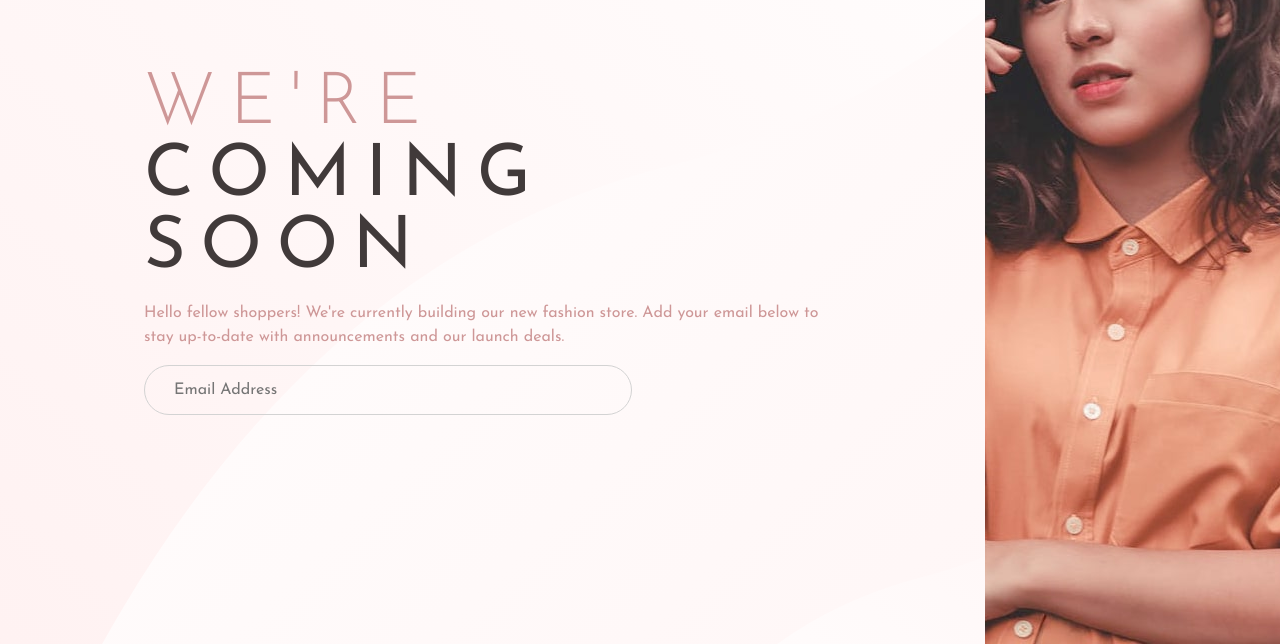
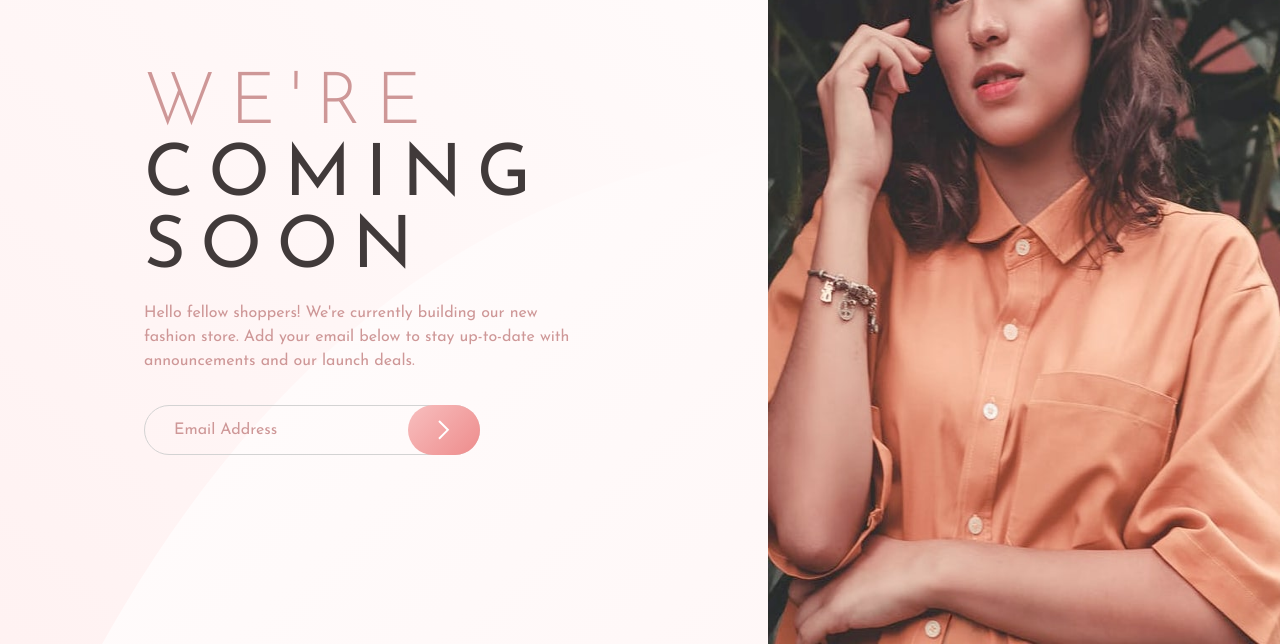
Before and after one commit to MahdiSohaily/Base-Apparel-coming-soon-page, a website: page index.html in a window 1280 px wide. Shown: the part 156-800 px from the top of the page. Drawn offline with Linux system fonts and the light colour scheme.

Commit message:
Add form button

```diff
--- a/index.html
+++ b/index.html
@@ -23,7 +23,7 @@
     </header>
     <div class="hero-image">
       <picture>
-        <source loading="lazy" media="(max-width: 40em)" srcset="./images/hero-mobile.jpg">
+        <source loading="lazy" media="(max-width: 60em)" srcset="./images/hero-mobile.jpg">
         <img loading="lazy" width="800" height="800" src="./images/hero-desktop.jpg" alt="hero image">
       </picture>
     </div>
@@ -34,8 +34,13 @@
         Add your email below to stay up-to-date with announcements and our launch deals.
       </p>
       <form action="#" method="post">
-        <label for="email" aria-labelledby="email"></label>
+        <div class="group">
+          <label for="email" aria-labelledby="email"></label>
         <input type="email" name="email" id="email" placeholder=" Email Address">
+        <button class="bg-gradient-secondary" type="submit">
+          <img src="./images/icon-arrow.svg" alt="">
+        </button>
+        </div>
       </form>
     </section>
   </main>
--- a/style.css
+++ b/style.css
@@ -97,10 +97,11 @@ main {
     "header"
     "hero"
     "section";
-    grid-template-rows: auto auto 1fr;
+    grid-template-rows: auto auto auto;
 }
 header {
   grid-area: header;
+  padding: var(--size-400);
 }
 
 .hero-image {
@@ -115,7 +116,7 @@ header {
 .hero-image img {
   width: 100%;
   height: inherit;
-  object-fit: cover;
+  object-fit: fill;
 }
 
 section {
@@ -125,31 +126,48 @@ section {
 }
 
 input[type='email'] {
-  padding: var(--size-100);
+  padding: var(--size-150) var(--size-300);
   width: 100%;
   background-color: transparent;
-  border: 1px solid lightgrey;
+  border: 1px solid var(--desaturated-red);
+  border-radius: 100vmax;
+}
+.group{
+  margin-block: var(--size-200);
+  width: 100%;
+  position: relative;
+}
+
+button {
+  position: absolute;
+  top: 0;
+  right: 0;
+  padding: 15px 30px;
+  border: none;
   border-radius: 100vmax;
 }
 
-@media screen and (min-width: 50em) {
+::placeholder {
+  color: var(--desaturated-red);
+}
+
+@media screen and (min-width: 60em) {
   main {
     display: grid;
     grid-template-areas:
       "header hero"
       "section hero";
-      grid-template-rows: auto 1fr;
+    grid-template-rows: auto 1fr;
+    grid-template-columns: 60% 40%;
   }
 
   .hero-image {
     grid-area: hero;
     height: inherit;
-    width: 100%;
   }
 
   .hero-image picture {
     height: inherit;
-    width: 100%;
   }
 
   section {
@@ -157,16 +175,18 @@ input[type='email'] {
     text-align: left;
   }
 
+  .group {
+    width: 70%;
+  }
+
   input[type='email'] {
-    padding: var(--size-150) var(--size-300);
-    width: 70%;
     background-color: transparent;
     border: 1px solid lightgrey;
     border-radius: 100vmax;
     color: var(--desaturated-red);
   }
 
-  input[type='email']:is(:focus, :hover){
+  input[type='email']:is(:focus, :hover) {
     outline: none;
   }
 }
@@ -180,7 +200,9 @@ input[type='email'] {
   background-image: linear-gradient(135deg, hsl(0, 80%, 86%), hsl(0, 74%, 74%));
 }
 
-.primary-header{
+.primary-header {
+  margin: auto;
+  text-align: center;
   font-size: var(--size-500);
   text-transform: uppercase;
   color: var(--dark-grayish-red);
@@ -188,26 +210,38 @@ input[type='email'] {
   line-height: 1;
 }
 
-.highlighted{
+.highlighted {
   color: var(--desaturated-red);
   font-weight: var(--fw-regular);
 }
 
-@media screen and (min-width: 40em) {
-  .primary-header{
+.desc {
+  margin: auto;
+  color: var(--desaturated-red);
+  max-width: 44ch;
+  padding-block: var(--size-200);
+}
+
+@media screen and (min-width: 60em) {
+  .primary-header {
+    margin-left:0;
     font-size: var(--size-750);
     text-transform: uppercase;
     color: var(--dark-grayish-red);
     letter-spacing: 0.2em;
     line-height: 1;
+    max-width: 3ch;
   }
+
   .spacing {
     padding:
       var(--size-750) var(--size-xl) var(--size-500) var(--size-xl);
   }
+
+  .desc {
+    margin-left: 0;
+    color: var(--desaturated-red);
+    max-width: 44ch;
+    padding-block: var(--size-200);
+  }
 }
-.desc{
-  color: var(--desaturated-red);
-  /* max-width: 44ch; */
-  padding-block: var(--size-200);
-}
```
